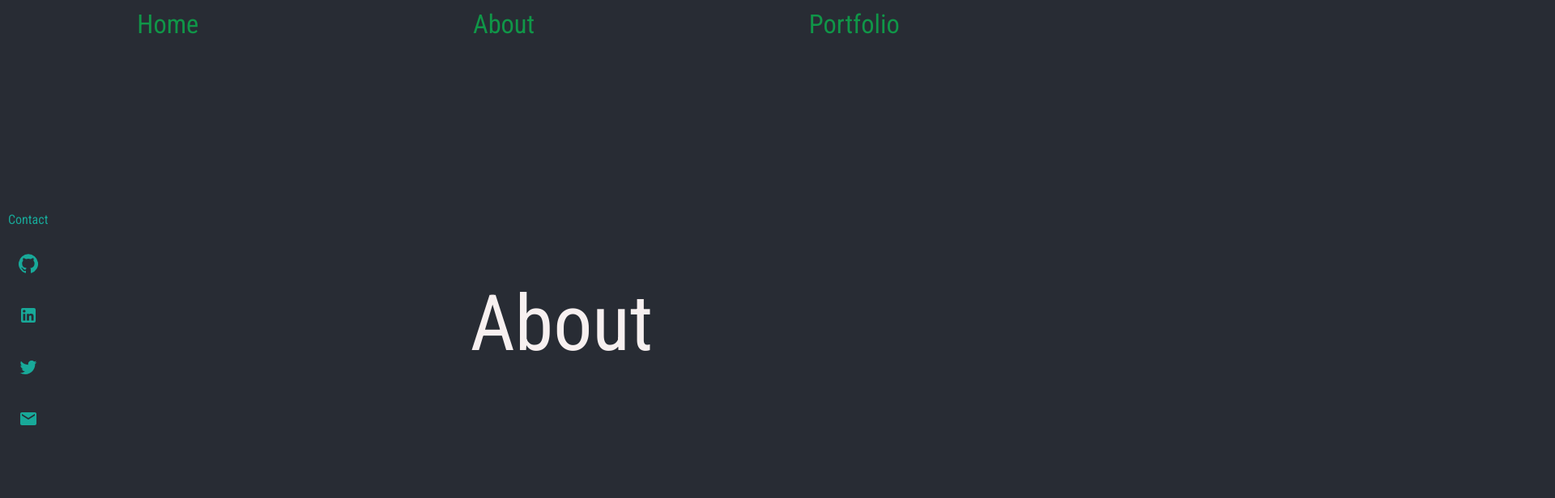
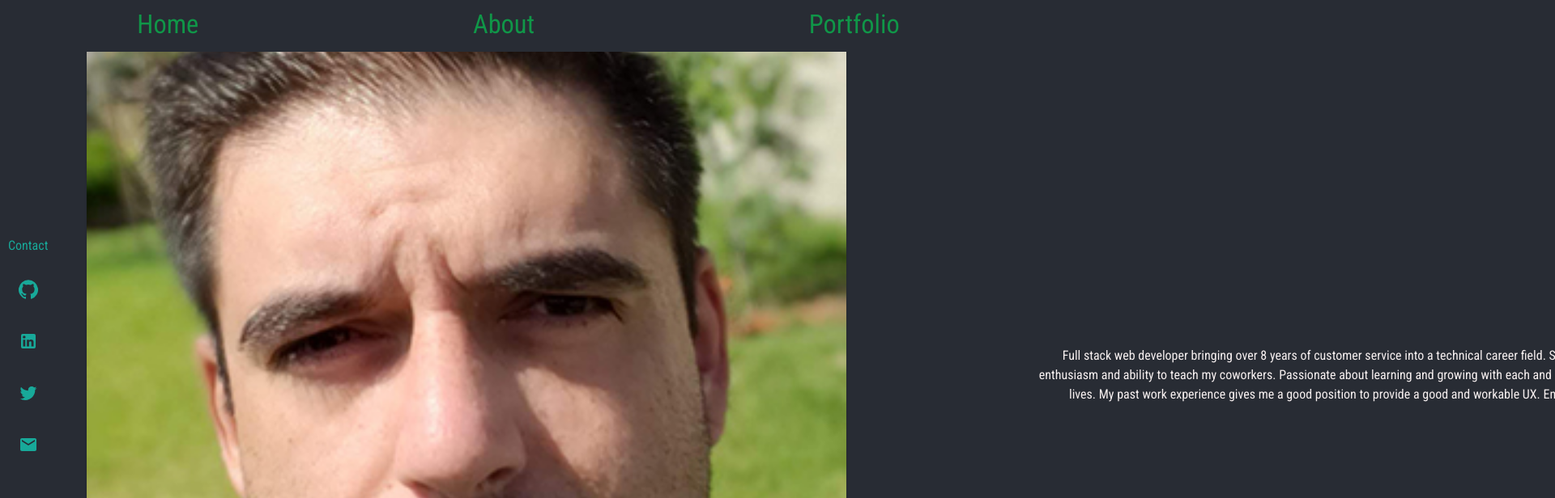
Before and after one commit to nathanaelhauser/my-portfolio, a React (Create React App) app: page /about in a window 1280 px wide. Shown: the top 616 px of the page at 81% size, 1920 px wide, since content can reach past the window. Built offline with nearby package versions, Linux system fonts and the light colour scheme; the HTML template or start-up script is replaced by a standard one.

Commit message:
Added elements and styling to About page

```diff
--- a/src/components/NavBar/NavBar.js
+++ b/src/components/NavBar/NavBar.js
@@ -2,6 +2,7 @@ import React from 'react'
 import { makeStyles } from '@material-ui/core/styles'
 import { Link as RouterLink } from 'react-router-dom'
 import {
+  Paper,
   Grid,
   Link,
   Typography
@@ -9,11 +10,13 @@ import {
 
 const useStyles = makeStyles(theme => ({
   navbar: {
-    height: '10vh',
     width: '100%',
+    height: '8vh',
     position: 'fixed',
-    marginTop: '10px',
-    zIndex: 2
+    paddingTop: '10px',
+    paddingBottom: '10px',
+    zIndex: 2,
+    backgroundColor: '#282C34'
   },
 
 }))
--- a/src/pages/About/About.js
+++ b/src/pages/About/About.js
@@ -1,44 +1,57 @@
-import React, { useState, useEffect } from 'react'
+import React from 'react'
 import { makeStyles } from '@material-ui/core/styles'
 import {
   Typography,
-  Grid,
-  Grow
+  Grid
 } from '@material-ui/core'
+import cardImg from './images/profile-pic.jpg'
 
 const useStyles = makeStyles(theme => ({
   root: {
     height: '100vh',
     width: '100%',
+    marginTop: '8vh',
     position: 'relative',
     left: '0'
   },
   fullHeight: {
     height: '-webkit-fill-available',
   },
-  fadeContainer: {
-    overflow: 'hidden'
+  profilePicture: {
+    position: 'relative',
+    width: '80%',
+    boxShadow: '0px 2px 1px -1px rgba(0,0,0,0.2), 0px 1px 1px 0px rgba(0,0,0,0.14), 0px 1px 3px 0px rgba(0,0,0,0.12)',
+    borderRadius: '4px',
+    transition: 'box-shadow 300ms cubic-bezier(0.4, 0, 0.2, 1) 0ms'
+  },
+  centerText: {
+    textAlign: 'center'
   }
 }))
 
 const About = () => {
   const classes = useStyles()
-  const [grow, setGrow] = useState(false)
-
-  useEffect(() => {
-    setGrow(true)
-  }, [])
 
   return (
     <div className={classes.root}>
       <Grid container direction="column" justify="center" alignContent="center" className={classes.fullHeight}>
-        <Grow
-          in={grow}
-          style={{ transformOrigin: '0 0 0' }}
-          {...(grow ? { timeout: 1000 } : {} )}
-        >
-          <Typography variant='h1' component='header' color='textPrimary'>About</Typography>
-        </Grow>
+        <Grid container item direction='row' justify='center' alignContext='center'>
+          <Grid item xs={10} sm={12} className={classes.centerText}>
+            <Typography variant='h1' component='header' color='textPrimary'>About</Typography>
+          </Grid>
+        </Grid>
+        <Grid container item direction='row' justify='center' alignContext='center'>
+          <Grid item xs={8} sm={12}>
+            <img src={cardImg} alt="me" className={classes.profilePicture} />
+          </Grid>
+        </Grid>
+        <Grid container item direction='row' justify='center' alignContext='center'>
+          <Grid item xs={10} sm={12} className={classes.centerText}>
+            <Typography variant='body1' component='span'>
+              Full stack web developer bringing over 8 years of customer service into a technical career field. Skilled in html, css, javascript, swift, C++, and python and known for my patience, enthusiasm and ability to teach my coworkers. Passionate about learning and growing with each and every project. I want to help build technology that helps people live good and healthy lives. My past work experience gives me a good position to provide a good and workable UX. Enthused to leverage my experience and skills to help build team driven projects.
+          </Typography>
+          </Grid>
+        </Grid>
       </Grid>
     </div>
   )
```
Also changed, not shown: src/pages/About/images/profile-pic.jpg (added).
